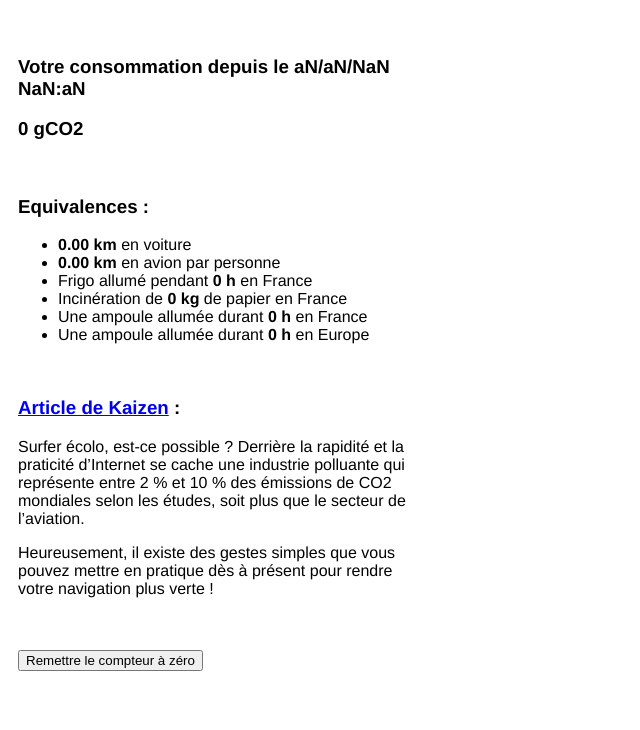
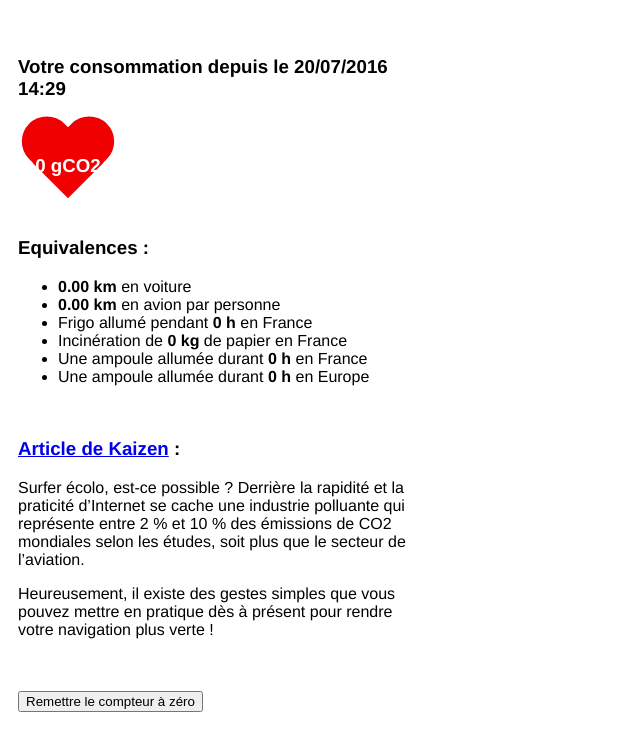
Before and after one commit to SwannLV/co2-mon-amour, a browser extension: page src/browser_action/index.html in a window 1280 px wide. Shown: the part 79-809 px from the top of the page, without its empty margins (0-640 px from the left). Drawn offline with Linux system fonts and the light colour scheme.

Commit message:
heart in popup

```diff
--- a/src/browser_action/index.html
+++ b/src/browser_action/index.html
@@ -6,13 +6,59 @@
 
 	<style type="text/css">
 		#mainPopup {
-			padding: 10px;
-			height: 200px;
-			width: 400px;
-			font-family: Helvetica, Ubuntu, Arial, sans-serif;
+		padding: 10px;
+		height: 200px;
+		width: 400px;
+		font-family: Helvetica, Ubuntu, Arial, sans-serif;
 		}
 		h1 {
-			font-size: 2em;
+		font-size: 2em;
+		}
+		#text{
+		position: relative;
+		z-index: 3;
+		color: white;
+		text-align: center;
+		vertical-align: middle;
+		}
+		#heart {
+		position:relative;
+		width:100px;
+		height:100px;
+		}
+		#heart:before,#heart:after {
+		position:absolute;
+		content:"";
+		left:50px;
+		top:0;
+		width:50px;
+		height:80px;
+		background:#F00000;
+		-moz-border-radius:50px 50px 0 0;
+		border-radius:50px 50px 0 0;
+		-webkit-transform:rotate(-45deg);
+		-moz-transform:rotate(-45deg);
+		-ms-transform:rotate(-45deg);
+		-o-transform:rotate(-45deg);
+		transform:rotate(-45deg);
+		-webkit-transform-origin:0 100%;
+		-moz-transform-origin:0 100%;
+		-ms-transform-origin:0 100%;
+		-o-transform-origin:0 100%;
+		transform-origin:0 100%;
+		}
+		#heart:after {
+		left: 0;
+		-webkit-transform:rotate(45deg);
+		-moz-transform:rotate(45deg);
+		-ms-transform:rotate(45deg);
+		-o-transform:rotate(45deg);
+		transform:rotate(45deg);
+		-webkit-transform-origin:100% 100%;
+		-moz-transform-origin:100% 100%;
+		-ms-transform-origin:100% 100%;
+		-o-transform-origin:100% 100%;
+		transform-origin:100% 100%;
 		}
 	</style>
 
@@ -28,9 +74,9 @@
 		<br>
 
 		<h3>Votre consommation depuis le <span id="lastReset"></span></h3>
-		<h3><span id="co2-count"></span> gCO2</h3>
 
-		<br>
+		<div id="heart"><br/><h3 id="text"><span id="co2-count"></span> gCO2</h3></div>
+
 
 		<h3>Equivalences :</h3>
 		<ul id="equi">
--- a/src/browser_action/index.js
+++ b/src/browser_action/index.js
@@ -16,7 +16,7 @@ function Init()
 	});
 
   chrome.storage.local.get("lastReset", function (obj) {
-   // if(isNaN(obj.lastReset)){ obj.lastReset = Date.now(); SaveToLocalStorage("lastReset", obj.lastReset); }
+    if(isNaN(obj.lastReset)){ obj.lastReset = Date.now(); SaveToLocalStorage("lastReset", obj.lastReset); }
     DisplayLastReset(obj.lastReset);
   });
 }
```
